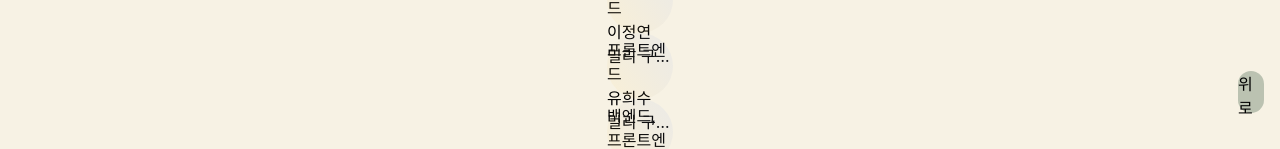
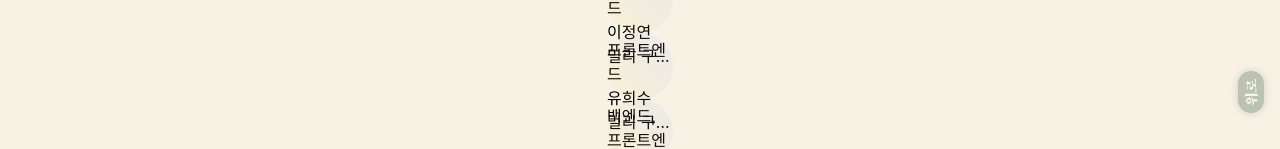
Before and after one commit to ridimillie/ridimillie-frontend, a Next.js app: page / in a window 1280 px wide. Shown: the part 655-804 px from the top of the page. Built offline with nearby package versions, Linux system fonts and the light colour scheme.

Commit message:
[Style] Home: add scroll button style

```diff
--- a/pages/index.tsx
+++ b/pages/index.tsx
@@ -34,6 +34,14 @@ const Styled = {
     /* sub / greengray3 */
     background: #bbc2b1;
     border-radius: 20px;
+    display: flex;
+    justify-content: center;
+    align-items: center;
+    box-shadow: 0px 0px 10px rgba(0, 0, 0, 0.15);
+
+    img {
+      width: 14px;
+    }
   `,
   AuthorWrapper: styled.div`
     display: flex;
@@ -107,7 +115,9 @@ function Home() {
         />
       </Styled.AuthorWrapper>
       <Footer />
-      <Styled.ScrollToTopBtn onClick={scrollTop}>위로</Styled.ScrollToTopBtn>
+      <Styled.ScrollToTopBtn onClick={scrollTop}>
+        <img src='/assets/images/up-text.svg' />
+      </Styled.ScrollToTopBtn>
     </>
   );
 }
```
Also changed, not shown: public/assets/images/up-text.svg (added).
